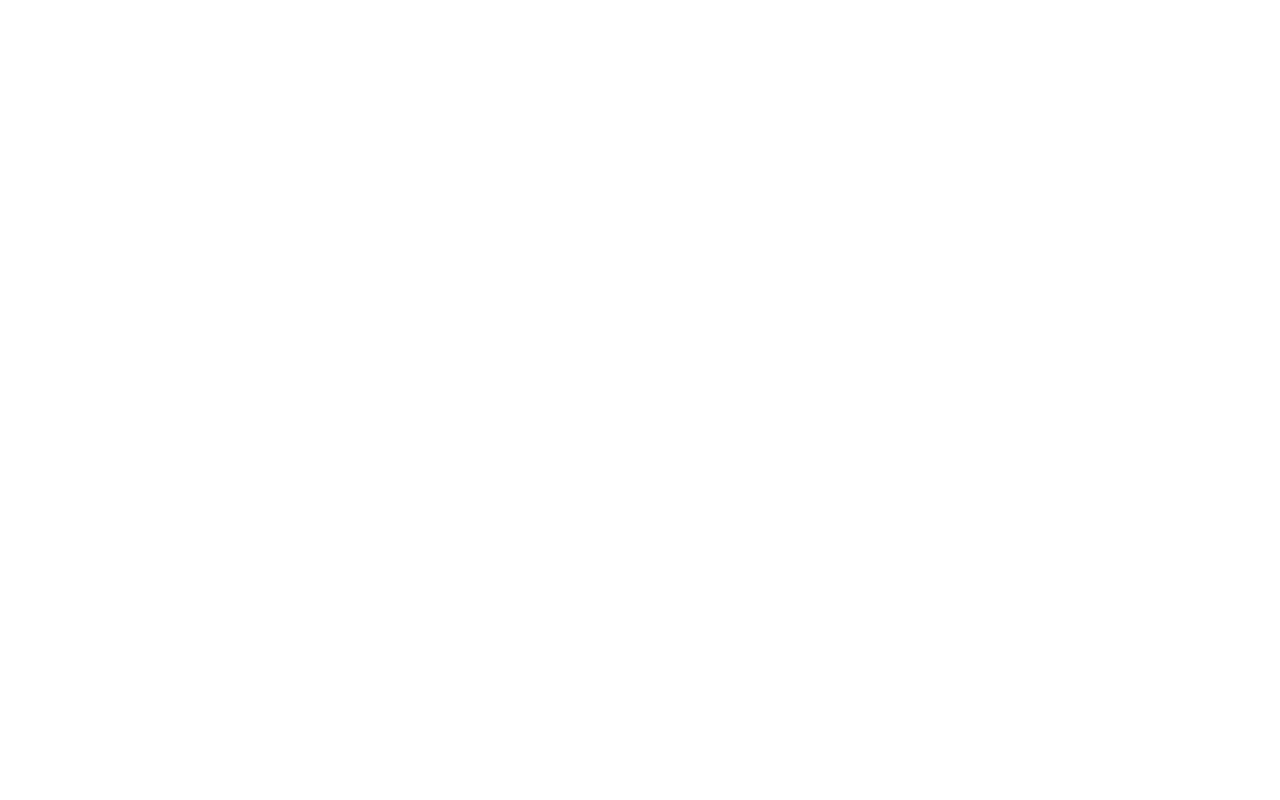
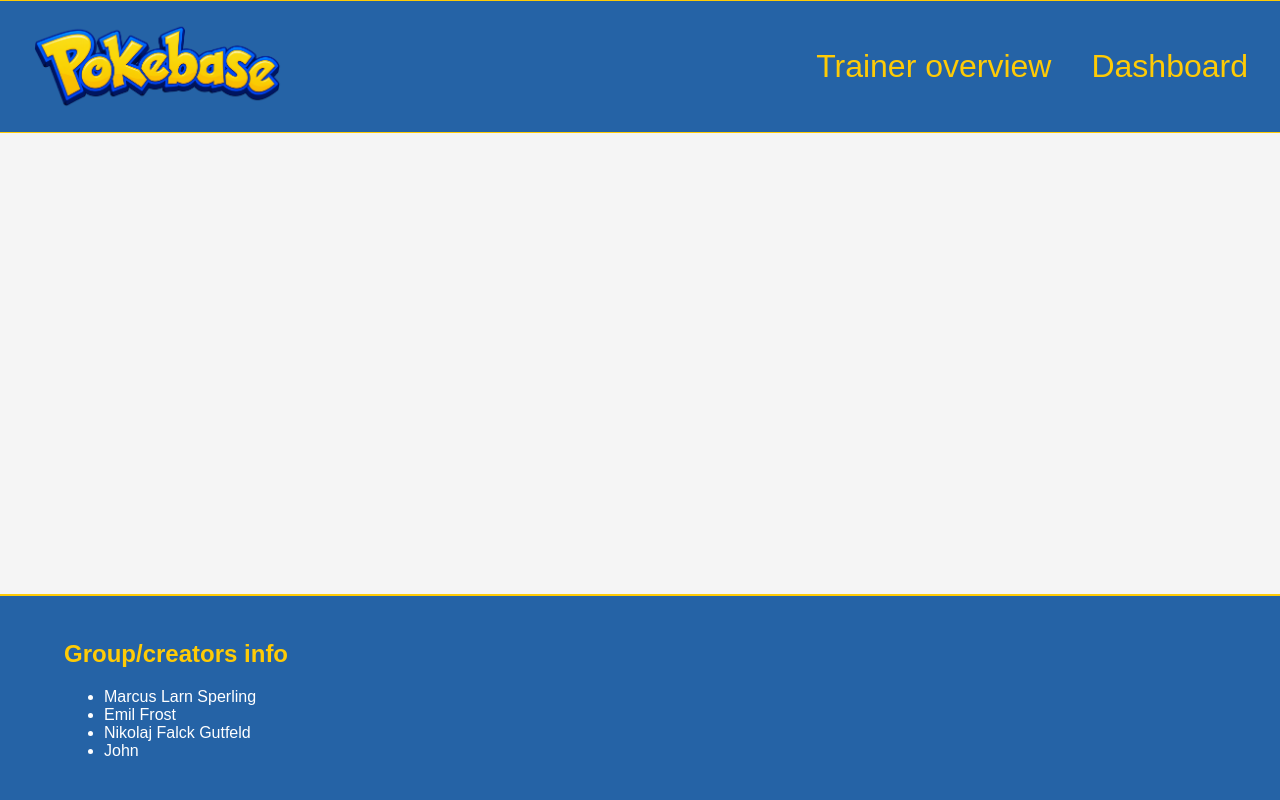
Before and after one commit to MLSXO/Tv-rfaglgt-midtvejsprojekt, a plain HTML site: page Pokebase.html in a window 1280 px wide. Drawn offline with Linux system fonts and the light colour scheme.

Commit message:
data til liga.

```diff
--- a/Pokebase.html
+++ b/Pokebase.html
@@ -2,9 +2,35 @@
 <html lang="en">
 <head>
     <meta charset="UTF-8">
-    <title>Title</title>
+    <title>Pokemon</title>
+    <link rel="stylesheet" href="poke.css">
 </head>
 <body>
+<header>
+    <div class="container header-content">
+        <div class="header-title">
+    <img src="pokebase-logo.png" alt="Pokebase" class="logo">
+        </div>
+            <nav>
+                <a href="Trainer.html">Trainer overview</a>
+                <a href="Dashboard.html">Dashboard</a>
+            </nav>
+    </div>
+</header>
 
+<footer id="info">
+    <div class="footer">
+        <h2> Group/creators info</h2>
+        <div class="group">
+            <ul>
+                <li>Marcus Larn Sperling</li>
+                <li>Emil Frost</li>
+                <li>Nikolaj Falck Gutfeld</li>
+                <li>John</li>
+            </ul>
+        </div>
+    </div>
+
+</footer>
 </body>
 </html>
--- /dev/null
+++ b/poke.css
@@ -0,0 +1,61 @@
+body {
+    margin: 0;
+    font-family: Arial, sans-serif;
+    background-color: #f5f5f5;
+
+    min-height: 100vh;
+    display: flex;
+    flex-direction: column;
+}
+
+header {
+    background-color: #2563a6;
+    border-bottom: 1px solid #FFCB05;
+    border-top: 1px solid #FFCB05;
+}
+
+
+.header-content {
+    display: flex;
+    align-items: center;
+    justify-content: space-between;
+    padding: 1rem 2rem;
+}
+
+.logo {
+    width: 250px;
+    height: auto;
+}
+
+
+nav {
+    display: flex;
+    gap: 2.5rem;
+}
+
+nav a {
+    color: #FFCB05;
+    text-decoration: none;
+    font-size: 2rem;
+}
+
+footer {
+    background-color: #2563a6;
+    padding: 1.5rem 0;
+    margin-top: auto;
+    border-top: 2px solid #FFCB05;
+}
+
+footer .footer {
+    width: 90%;
+    max-width: 1200px;
+    margin: auto;
+}
+
+footer h2 {
+    color: #FFCB05;
+}
+
+footer ul {
+    color: white;
+}
```
Also changed, not shown: Dashboard.html (added, +36 -0 lines), Trainer.html (added, +36 -0 lines), pokebase-logo.png (added).
